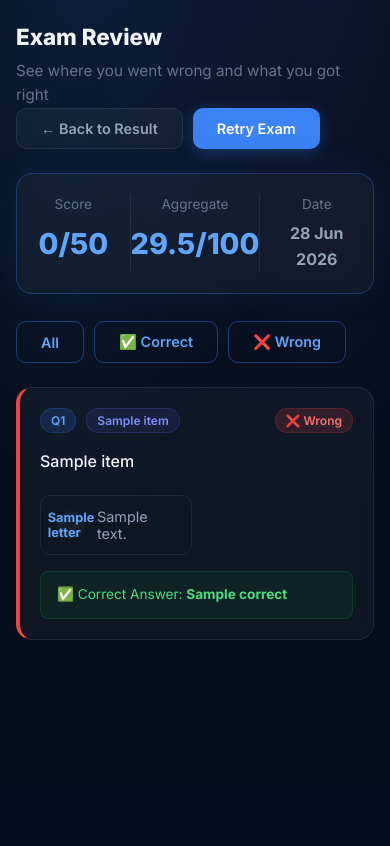
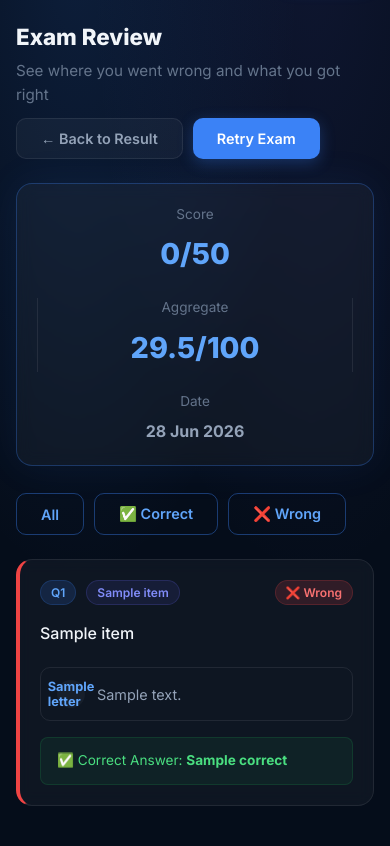
Before and after one commit to Dev-Chukwuma/afit-postutme-simulator, a Django app: template simulator/templates/simulator/review.html in a window 390 px wide. Shown: the part 60-906 px from the top of the page. Before the commit the page ends 700 px from the top, so only its background shows below. Run offline with Django 5.2, Linux system fonts and the light colour scheme; data comes from the database, SQL or seed files in the repository; the template is opened without the code that fills it: values that come from a table or form of the project are taken from there, most other values are stand-ins (such as "Sample title", 1, 10 or a date in 2020).

Commit message:
Enhance review.html with responsive design styles
Add responsive styles for grid and flex layouts in review.html.

```diff
--- a/simulator/templates/simulator/review.html
+++ b/simulator/templates/simulator/review.html
@@ -123,4 +123,20 @@
         document.getElementById(`filter-${type}`).style.background = 'rgba(59,130,246,0.15)';
     }
 </script>
+<style>
+@media (max-width: 768px) {
+    div[style*="grid-template-columns: 1fr 1fr"] {
+        grid-template-columns: 1fr !important;
+    }
+
+    .flex.items-center.justify-between {
+        flex-wrap: wrap;
+        gap: 10px;
+    }
+
+    div[style*="grid-template-columns: repeat(3, 1fr)"] {
+        grid-template-columns: 1fr !important;
+    }
+}
+</style>
 {% endblock %}
```
